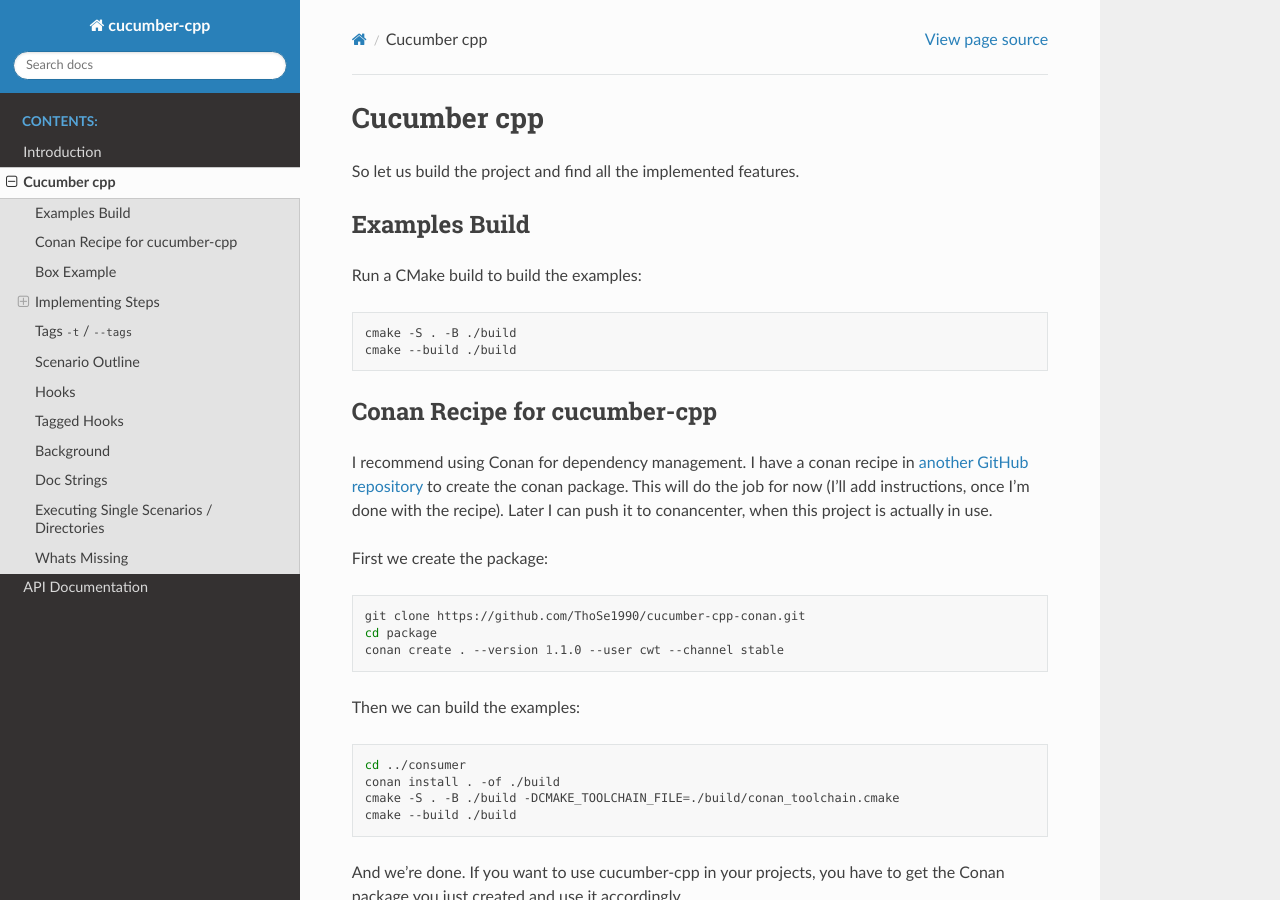
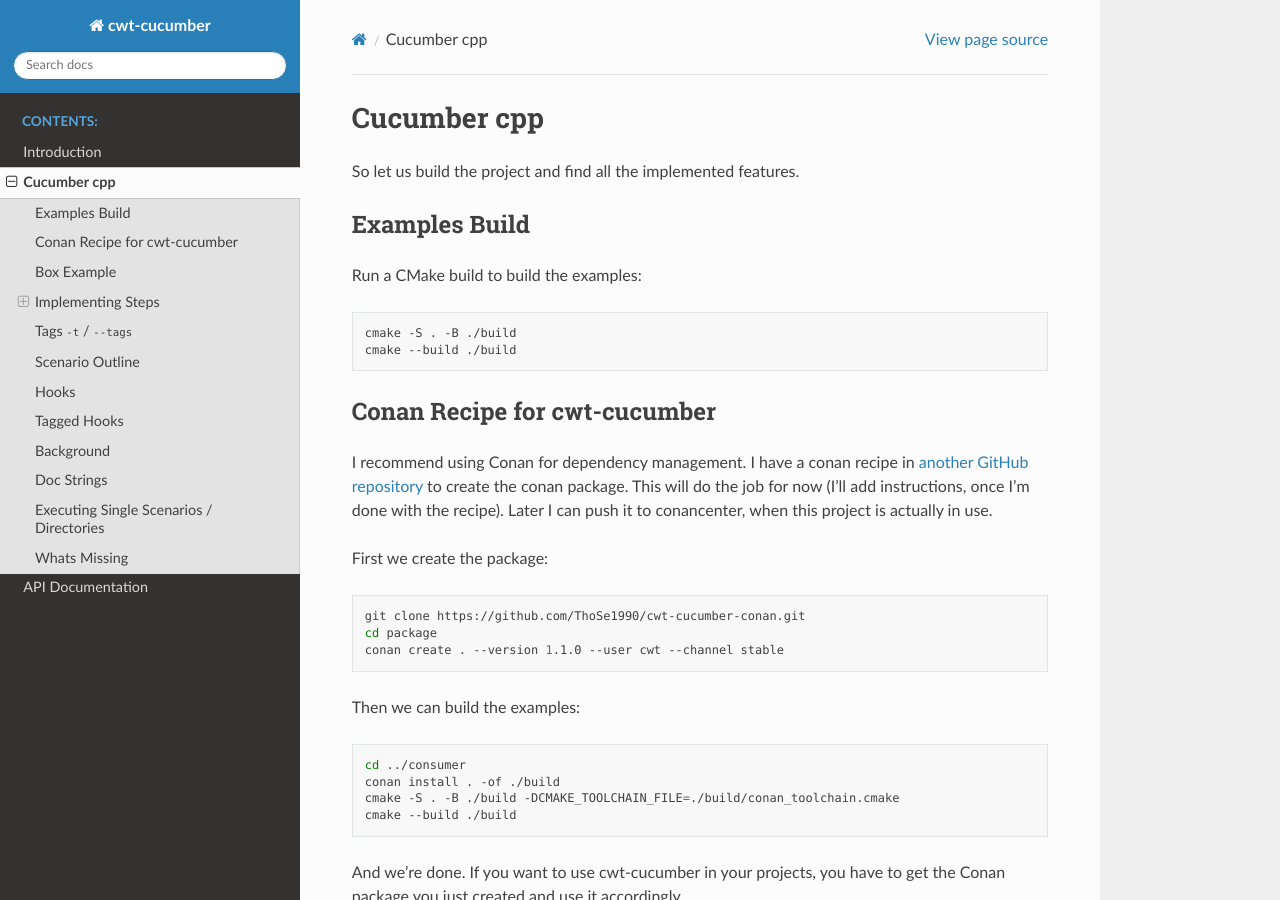
Before and after one commit to ThoSe1990/cucumber-cpp-docs, a Sphinx documentation site: the page built from docs/chapters/01_cucumber_cpp.rst, in a window 1280 px wide and 900 px high. Built offline with Sphinx 7.4.7 and the Read the Docs theme 2.0.0, drawn with Linux system fonts in a browser that asks for light colours; some of the changed text lies outside the part shown.

Commit message:
renamed to cwt-cucumber

```diff
--- a/docs/chapters/01_cucumber_cpp.rst
+++ b/docs/chapters/01_cucumber_cpp.rst
@@ -17,7 +17,7 @@
   cmake --build ./build
 
 
-Conan Recipe for cucumber-cpp
+Conan Recipe for cwt-cucumber
 =============================
 
 I recommend using Conan for dependency management. I have a conan recipe in  `another GitHub repository <https://github.com/ThoSe1990/cwt-cucumber-conan>`_ to create the conan package. This will do the job for now (I'll add instructions, once I'm done with the recipe). Later I can push it to conancenter, when this project is actually in use.
@@ -26,7 +26,7 @@
 
 .. code-block:: sh
 
-  git clone https://github.com/ThoSe1990/cucumber-cpp-conan.git
+  git clone https://github.com/ThoSe1990/cwt-cucumber-conan.git
   cd package
   conan create . --version 1.1.0 --user cwt --channel stable
 
@@ -39,7 +39,7 @@
   cmake -S . -B ./build -DCMAKE_TOOLCHAIN_FILE=./build/conan_toolchain.cmake
   cmake --build ./build
 
-And we're done. If you want to use cucumber-cpp in your projects, you have to get the Conan package you just created and use it accordingly.
+And we're done. If you want to use cwt-cucumber in your projects, you have to get the Conan package you just created and use it accordingly.
 
 See ``./conanfile.txt``:
 
@@ -129,7 +129,7 @@
   }
 
 .. note::
-  I overloaded the implicit conversion operator to get different types. So the ``auto`` keyword will not work here. And, using the correct types, cucumber-cpp checks at runtime if it can convert a value to each specific type.
+  I overloaded the implicit conversion operator to get different types. So the ``auto`` keyword will not work here. And, using the correct types, cwt-cucumber checks at runtime if it can convert a value to each specific type.
 
 Currently supported: ``{byte}`` , ``{short}``,  ``{int}`` , ``{long}``, ``{float}`` , ``{double}`` and ``{string}``.
 
@@ -286,7 +286,7 @@
 .. code-block:: gherkin
 
   Feature: My first feature
-    This is my cucumber-cpp hello world
+    This is my cwt-cucumber hello world
 
     Scenario Outline: First Scenario Outline
       Given An empty box
--- a/docs/conf.py
+++ b/docs/conf.py
@@ -9,7 +9,7 @@
 import os
 
 
-project = 'cucumber-cpp'
+project = 'cwt-cucumber'
 copyright = '2024, Thomas'
 author = 'Thomas https://www.codingwiththomas.com/'
 
@@ -21,7 +21,7 @@
 ]
 
 breathe_projects = {
-  "cucumber-cpp": "./_build/doxygen/xml"
+  "cwt-cucumber": "./_build/doxygen/xml"
 }
 
 templates_path = ['_templates']
--- a/docs/index.rst
+++ b/docs/index.rst
@@ -3,10 +3,10 @@
    You can adapt this file completely to your liking, but it should at least
    contain the root `toctree` directive.
 
-cucumber-cpp: A C++20 Cucumber Interpreter by Coding with Thomas
+CWT-Cucumber: A C++20 Cucumber Interpreter by Coding with Thomas
 ================================================================
 
-Welcome to cucumber-cpp! This is the documentation for my C++ Cucumber interpreter. Here you can find all information about this project, my motivation, how to use it in your projects and the source code / API documentation.
+Welcome to CWT-Cucumber! This is the documentation for my C++ Cucumber interpreter. Here you can find all information about this project, my motivation, how to use it in your projects and the source code / API documentation.
 
 .. note::
    This is a fun and educational project for me. I am not getting paid for this and I am doing this on my own time, so if there are any problems it will depend on how busy I am to fix them. But I'll always answer as soon as I can.
```
Also changed, not shown: docs/chapters/10_api.rst (+17 -17 lines), 3 other files.
